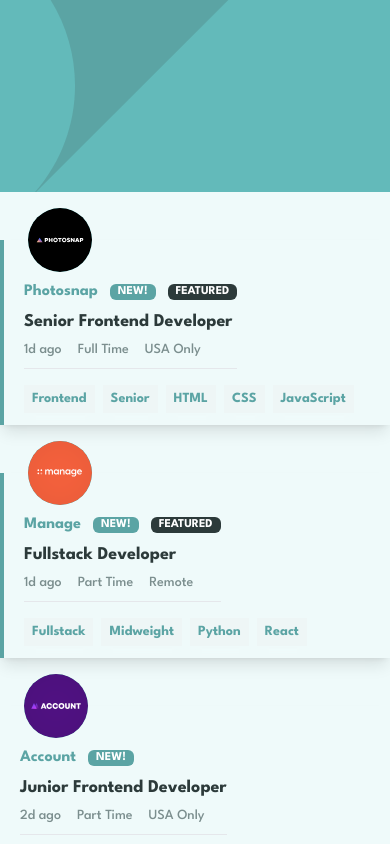
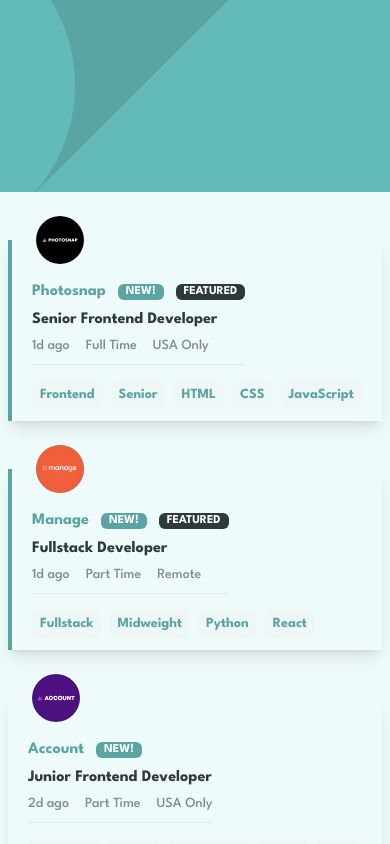
Before and after one commit to JohnAssebe/job-listing-with-filter, a React (Vite) app: page / in a window 390 px wide. Shown: the top 844 px of the page. Built offline with nearby package versions, Linux system fonts and the light colour scheme.

Commit message:
styling active states :sparkles:

```diff
--- a/src/components/jobCard.jsx
+++ b/src/components/jobCard.jsx
@@ -8,7 +8,7 @@ const JobCard = ({ job }) => {
       }`}
     >
       <div className="flex flex-col items-start justify-center gap-4 py-2 border-b md:items-center md:flex-row md:border-none">
-        <div className="absolute top-0 w-16 h-16 mb-4 -translate-y-1/2 rounded-full left-6 md:left-0 md:relative bg-DesaturatedDarkCyan md:translate-y-0 md:mb-0">
+        <div className="absolute top-0 w-12 h-12 mb-4 -translate-y-1/2 rounded-full md:w-16 md:h-16 left-6 md:left-0 md:relative bg-DesaturatedDarkCyan md:translate-y-0 md:mb-0">
           <img
             src={job.logo}
             alt="company"
@@ -31,7 +31,7 @@ const JobCard = ({ job }) => {
               </p>
             )}
           </div>
-          <h3 className="text-lg font-bold capitalize text-VeryDarkGrayishCyan">
+          <h3 className="text-base font-bold capitalize duration-500 cursor-pointer md:text-lg text-VeryDarkGrayishCyan hover:text-DesaturatedDarkCyan">
             {job.position}
           </h3>
           <div className="flex items-center justify-center gap-4 text-sm text-DarkGrayishCyan">
@@ -44,7 +44,7 @@ const JobCard = ({ job }) => {
       <div className="flex flex-wrap items-center justify-start gap-2 mt-4 text-sm font-bold md:justify-center md:gap-6 text-DesaturatedDarkCyan md:mt-0">
         {tags.map((lang, _) => (
           <p
-            className="px-2 py-1 shadow-md shadow-LightGrayishCyan bg-LightGrayishCyan2"
+            className="px-2 py-1 duration-500 rounded-lg shadow-md cursor-pointer shadow-LightGrayishCyan bg-LightGrayishCyan2 hover:text-white hover:bg-DesaturatedDarkCyan"
             key={_}
           >
             {lang}
--- a/src/views/index.jsx
+++ b/src/views/index.jsx
@@ -15,7 +15,7 @@ const JobLists = () => {
           className="object-cover w-full h-full md:hidden"
         />
       </div>
-      <div className="max-w-[1100px] mx-auto">
+      <div className="max-w-[1100px] mx-auto px-2">
         {jobs.map((job, _) => (
           <JobCard key={_} job={job} />
         ))}
```
